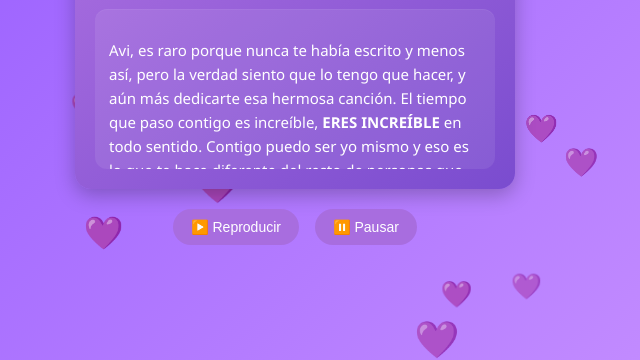
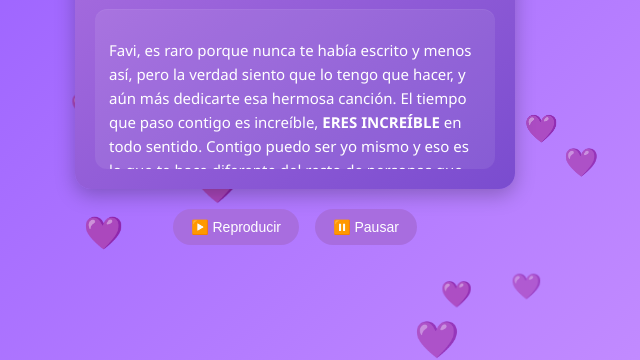
Before and after one commit to SGa11eg0/ParaFavi, a plain HTML site: page index.html in a window 1280 px wide. Shown: the part 305-665 px from the top of the page, 345-985 px from the left. Drawn offline with Linux system fonts and the light colour scheme.

Commit message:
Update index.html

```diff
--- a/index.html
+++ b/index.html
@@ -15,7 +15,7 @@
     <h2>💌 Mi Cartica 💌</h2>
     <div class="letter-text">
       <p>
-        Avi, es raro porque nunca te había escrito y menos así,
+        Favi, es raro porque nunca te había escrito y menos así,
         pero la verdad siento que lo tengo que hacer, y aún más
         dedicarte esa hermosa canción. El tiempo que paso contigo es increíble,
         <strong>ERES INCREÍBLE</strong> en todo sentido. Contigo puedo ser yo mismo
```
